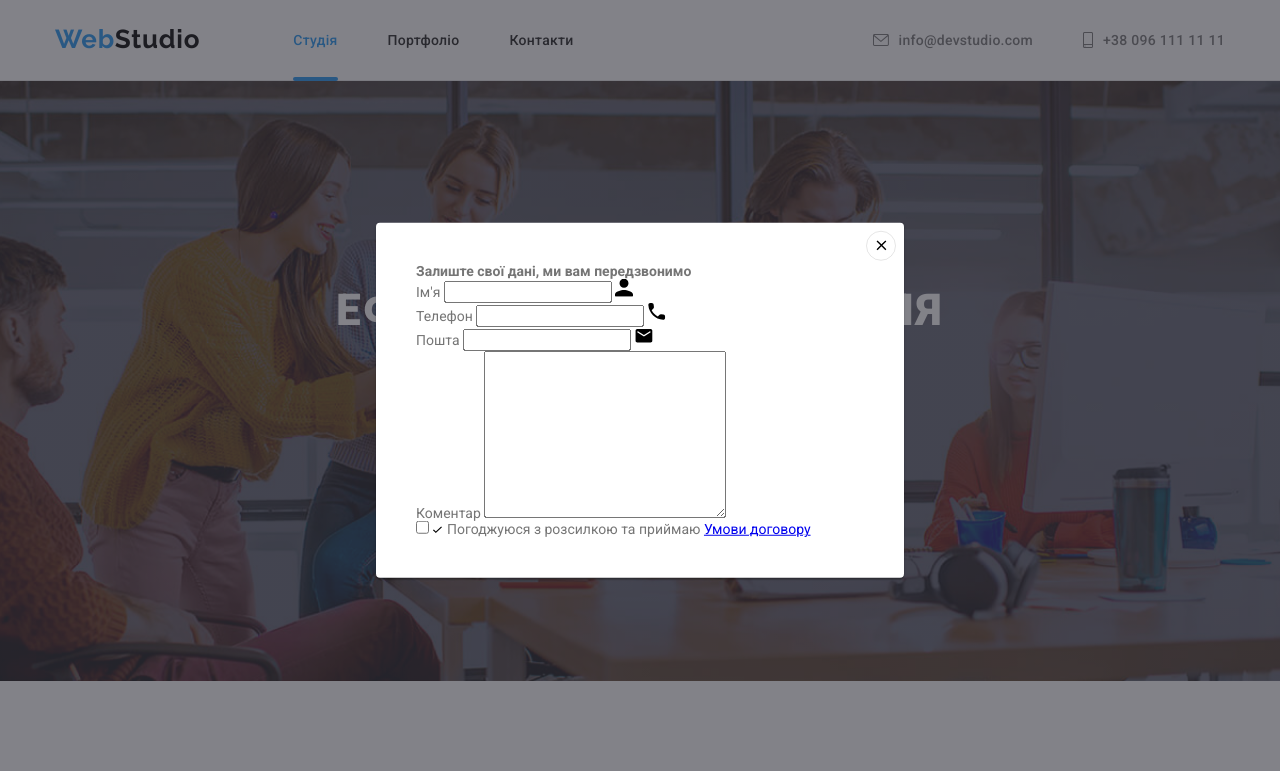
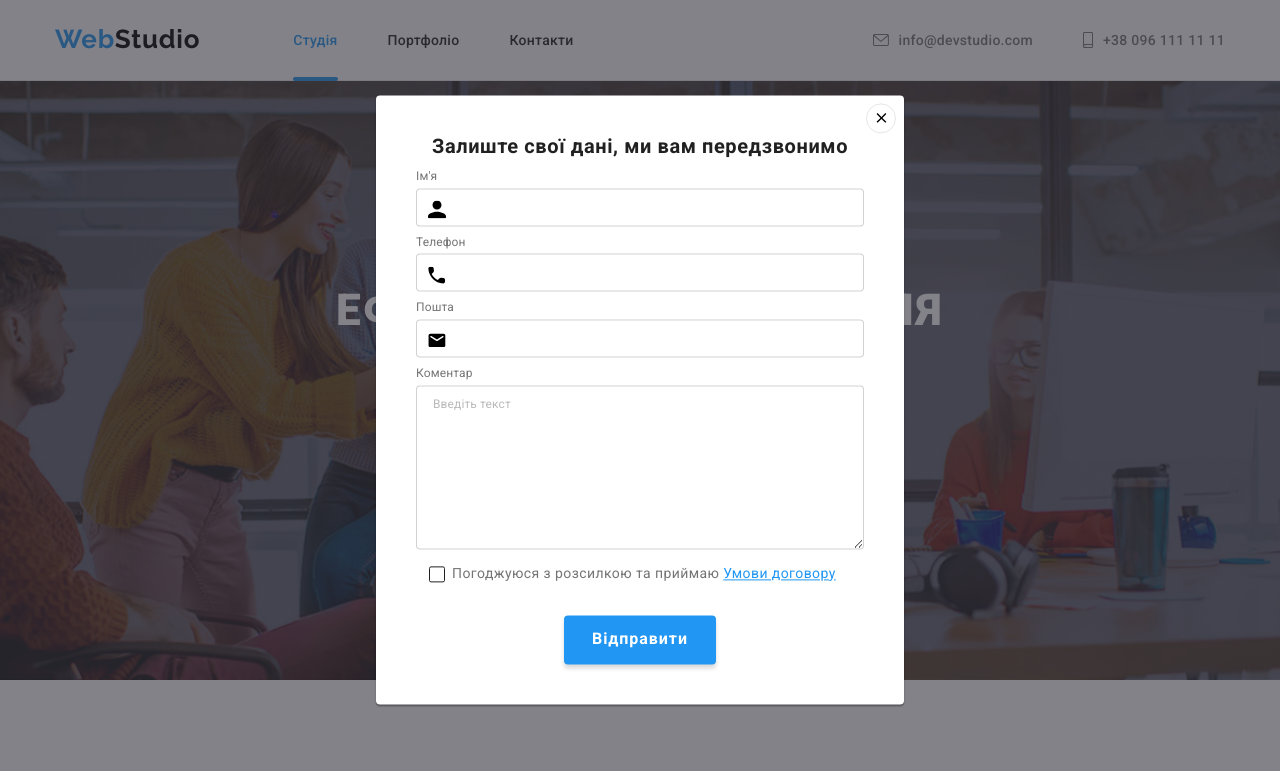
Before and after one commit to Sychevskyii/goit-markup-hw-06, a plain HTML site: page index.html in a window 1280 px wide. Both pictures are taken after a click on the button "Замовити послугу". Shown: the top 771 px of the page. Drawn offline with nearby package versions, Linux system fonts and the light colour scheme.

Commit message:
update index.html, portfolio.html, styles.css

```diff
--- a/css/styles.css
+++ b/css/styles.css
@@ -285,7 +285,19 @@ ol {
   border: 1px solid rgba(0, 0, 0, 0.1);
 }
 
+.modal-close-icon {
+  transition: fill 0.25s cubic-bezier(0.4, 0, 0.2, 1);
+}
+
+.modal-close:hover .modal-close-icon {
+  fill: var(--accent-cl);
+}
+
 /* Форма модального вікна */
+
+.modal-form {
+  width: 448px;
+}
 
 .modal-form-text {
   display: block;
@@ -295,6 +307,158 @@ ol {
   display: block;
 }
 
+.modal-form-text {
+  color: var(--title-cl);
+  text-align: center;
+  font-size: 20px;
+  font-weight: 700;
+  letter-spacing: 0.6px;
+  margin-bottom: 12px;
+}
+
+.modal-form-group {
+  position: relative;
+  margin-bottom: 10px;
+}
+
+.modal-form-group:last-child {
+  margin-top: 20px;
+}
+
+.modal-form-label {
+  display: block;
+  color: var(--txt-cl);
+  font-size: 12px;
+  font-weight: 400;
+  letter-spacing: 0.12px;
+  margin-bottom: 4px;
+}
+
+.modal-form-input {
+  width: 100%;
+  padding: 11px 20px 11px 40px;
+  font-size: 12px;
+  font-weight: 400;
+  color: var(--txt-cl);
+  border-radius: 4px;
+  border: 1px solid rgba(33, 33, 33, 0.2);
+  outline-offset: -2px;
+  transition: outline 0.25s cubic-bezier(0.4, 0, 0.2, 1);
+}
+
+.modal-form-input:focus,
+.modal-form-input:hover {
+  border: 1px solid var(--accent-cl);
+  outline: 1px solid var(--accent-cl);
+}
+
+.modal-form-icon {
+  position: absolute;
+  top: 30px;
+  left: 12px;
+  transition: fill 0.3s cubic-bezier(0.4, 0, 0.2, 1);
+}
+
+.modal-form-input:focus+.modal-form-icon,
+.modal-form-input:hover+.modal-form-icon {
+  fill: var(--accent-cl);
+}
+
+
+
+.modal-form-comment {
+  max-width: 100%;
+  min-width: 448px;
+  min-height: 120px;
+  padding: 12px 16px;
+  color: var(--txt-cl);
+  font-size: 12px;
+  font-weight: 400;
+  letter-spacing: 0.12px;
+  border-radius: 4px;
+  border: 1px solid rgba(33, 33, 33, 0.2);
+}
+
+.modal-form-comment:focus {
+  outline: 1px solid var(--accent-cl);
+}
+
+.modal-form-comment::placeholder {
+  color: rgba(117, 117, 117, 0.5);
+}
+
+.modal-form-label-text {
+  margin-bottom: 0;
+  color: var(--txt-cl);
+  font-size: 14px;
+  font-weight: 400;
+  line-height: 1.7;
+  letter-spacing: 0.42px;
+}
+
+.conditions-link {
+  color: var(--accent-cl);
+}
+
+.modal-form-group-conditions {
+  display: flex;
+  align-items: center;
+  padding-left: 13px;
+  margin-bottom: 30px;
+}
+
+.custom-checkbox {
+  display: block;
+  width: 16px;
+  height: 16px;
+  border: 1px solid rgba(33, 33, 33, 1);
+  border-radius: 2px;
+  margin-right: 7px;
+  display: flex;
+  justify-content: center;
+  align-items: center;
+  background-color: #fff;
+  transition: background-color 0.25s cubic-bezier(0.4, 0, 0.2, 1),
+    border 0.25s cubic-bezier(0.4, 0, 0.2, 1);
+}
+
+.custom-checkbox .custom-checkbox-icon {
+  fill: #fff;
+  opacity: 0;
+  transition: opacity 0.25s cubic-bezier(0.4, 0, 0.2, 1);
+}
+
+.checkbox:checked + .custom-checkbox {
+  background-color: var(--accent-cl);
+  border: 1px solid var(--accent-cl);
+}
+
+.checkbox:checked + .custom-checkbox .custom-checkbox-icon {
+  opacity: 1;
+}
+
+.btn {
+  display: flex;
+  align-items: center;
+  margin: 0 auto;
+  padding: 10px 28px;
+  border: none;
+  cursor: pointer;
+  border-radius: 4px;
+  background: #2196f3;
+  box-shadow: 0px 4px 4px 0px rgba(0, 0, 0, 0.15);
+  color: #fff;
+  font-size: 16px;
+  font-weight: 700;
+  line-height: 1.8;
+  letter-spacing: 0.96px;
+  transition: background-color 0.25s cubic-bezier(0.4, 0, 0.2, 1);
+}
+
+.btn:hover,
+.btn:focus {
+  background-color: #158bec;
+}
 /* Секція про нас */
 
 .about.section {
@@ -591,7 +755,7 @@ ol {
   font-weight: 400;
   border-radius: 4px;
   border: 1px solid rgba(255, 255, 255, 0.3);
-  outline-offset: -1px;
+  outline-offset: -2px;
   margin-right: 12px;
 }
 
@@ -601,41 +765,14 @@ ol {
   font-weight: 400;
 }
 
-.form-mailing-input::content {
-  color: #fff;
-}
-
 .form-mailing-input:focus {
   outline: 1px solid #2196f3;
-}
-
-.form-mailing-button {
-  display: flex;
-  align-items: center;
-  padding: 10px 28px;
-  border: none;
-  cursor: pointer;
-  border-radius: 4px;
-  background: #2196f3;
-  box-shadow: 0px 4px 4px 0px rgba(0, 0, 0, 0.15);
-  color: #fff;
-  font-size: 16px;
-  font-weight: 700;
-  line-height: 1.8;
-  letter-spacing: 0.96px;
-  transition: background-color 0.25s cubic-bezier(0.4, 0, 0.2, 1);
-}
-
-.form-mailing-button:hover,
-.form-mailing-button:focus {
-  background-color: #158bec;
 }
 
 .form-mailing-icon {
   fill: #fff;
   margin-left: 10px;
 }
-
 
 /*
 Стилі портфоліо
@@ -665,6 +802,7 @@ ol {
 .projects-btn {
   font-size: 16px;
   background-color: #f5f4fa;
+  color: var(--title-cl);
   font-weight: 500;
   line-height: 1.62;
   padding: 6px 22px;
--- a/index.html
+++ b/index.html
@@ -106,20 +106,21 @@
                 </label>
                 <label class="modal-form-group">
                   <span class="modal-form-label">Коментар</span>
-                  <textarea name="comment" id="" cols="30" rows="10"></textarea>
+                  <textarea class="modal-form-comment" name="comment" id="" cols="30" rows="10" placeholder="Введіть текст"></textarea>
                 </label>
-                <label class="modal-form-group">
-                  <input type="checkbox" />
+                <label class="modal-form-group modal-form-group-conditions">
+                  <input class="checkbox" type="checkbox" hidden/>
                   <span class="custom-checkbox">
                     <svg class="custom-checkbox-icon" width="11" height="8">
                       <use href="./images/icons/sprite.svg#icon-done"></use>
                     </svg>
                   </span>
-                  <span class="modal-form-label"
+                  <span class="modal-form-label modal-form-label-text"
                     >Погоджуюся з розсилкою та приймаю
                     <a class="conditions-link" href="#">Умови договору</a>
                   </span>
                 </label>
+                <button type="submit" class="modal-form-button btn">Відправити</button>
               </form>
             </div>
           </div>
@@ -631,7 +632,7 @@
               class="form-mailing-input"
               placeholder="E-mail"
             />
-            <button type="submit" class="form-mailing-button">
+            <button type="submit" class="form-mailing-button btn">
               Підписатися
               <svg class="form-mailing-icon" width="24" height="24">
                 <use href="./images/icons/sprite.svg#icon-send"></use>
```
Also changed, not shown: portfolio.html (+1 -1 lines).
